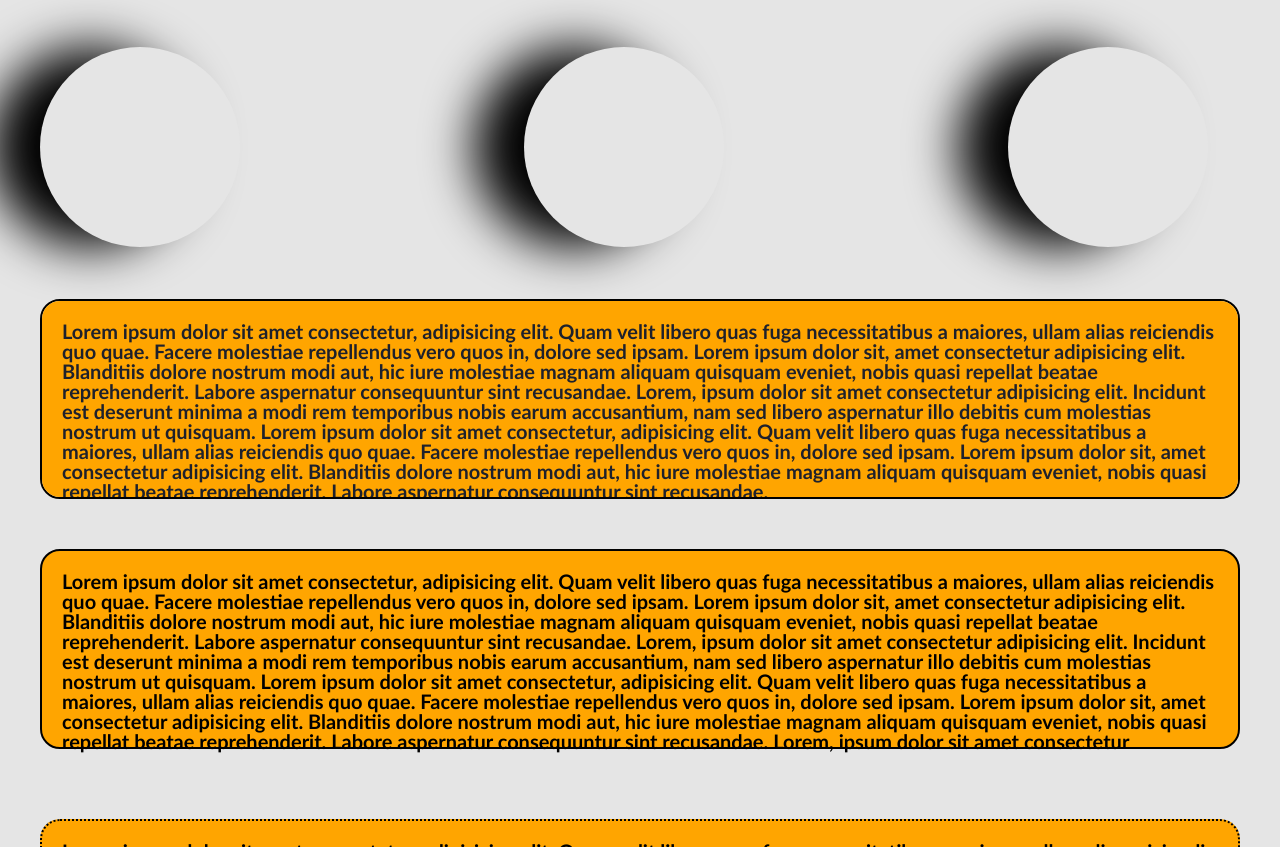
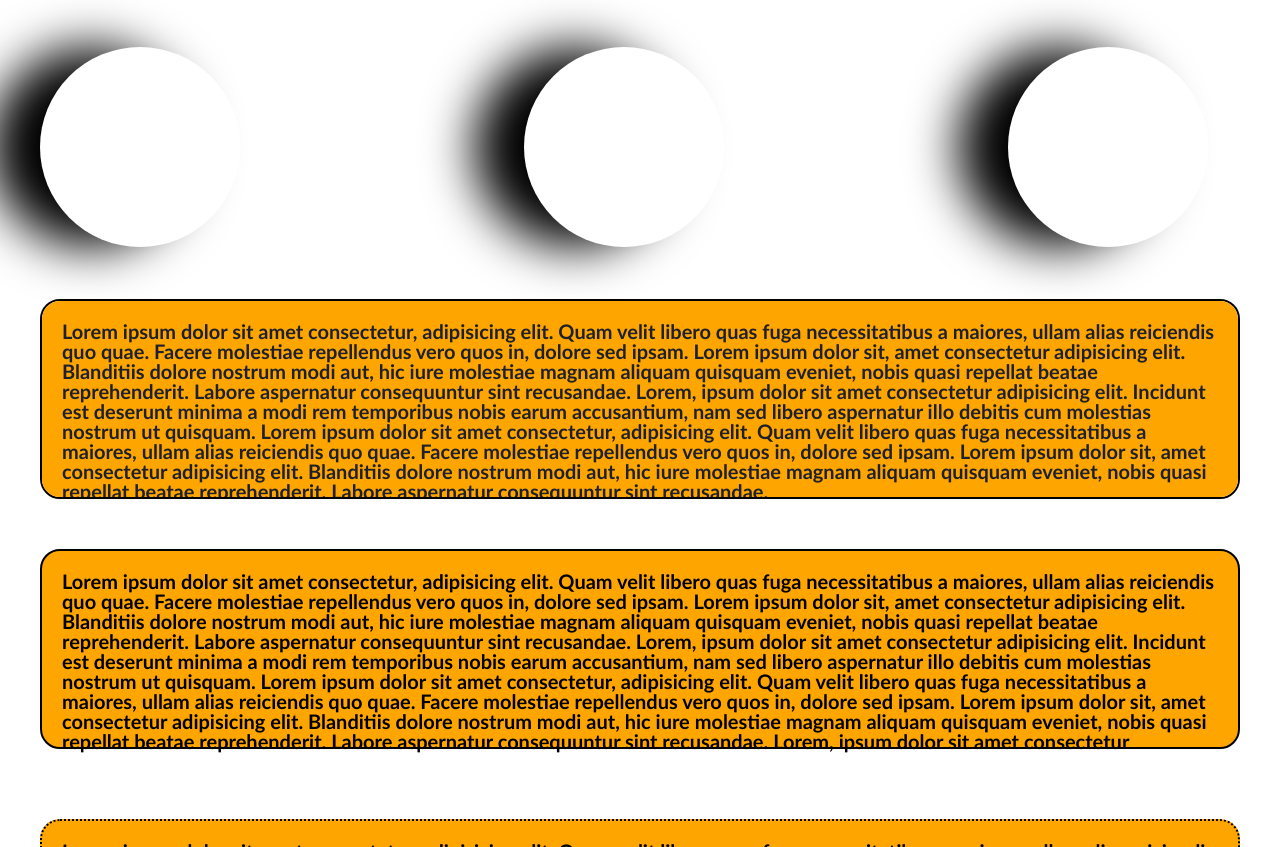
Before and after one commit to VasylchenkoAndrii/FreelancerLessons, a plain HTML site: page Lesson_6/index.html in a window 1280 px wide. Shown: the part 2035-2882 px from the top of the page. Drawn offline with Linux system fonts and the light colour scheme.

Commit message:
Add files via upload

```diff
--- a/Lesson_6/css/style.css
+++ b/Lesson_6/css/style.css
@@ -26,7 +26,7 @@
 
 body {
   font-family: "Lato";
-  background: #E5E5E5;
+  background: #FFFFFF;
 }
 .wrapper {
   max-width: 1200px;
@@ -181,7 +181,7 @@ body {
 .block-circle {
   display: inline-block;
   text-align: center;
-  background: #E5E5E5;
+  background: #fff;
   border-radius: 50%;
   width: 200px;
   height: 200px;
```
